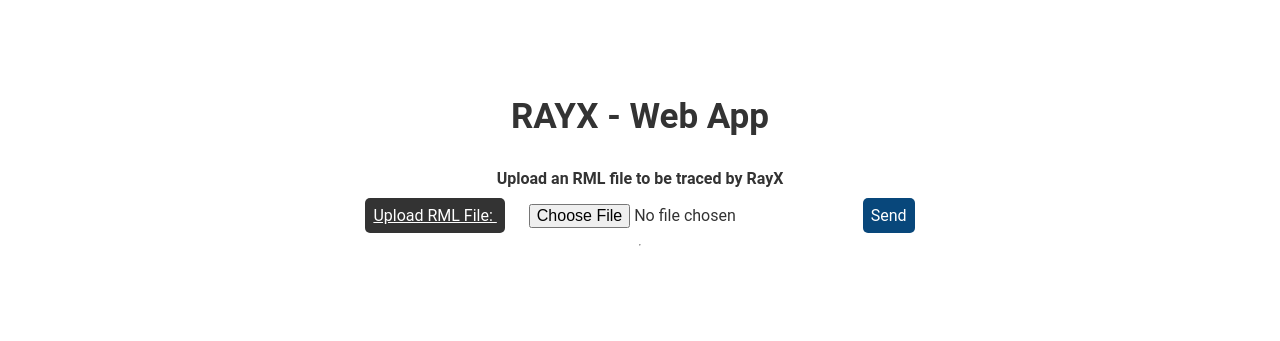
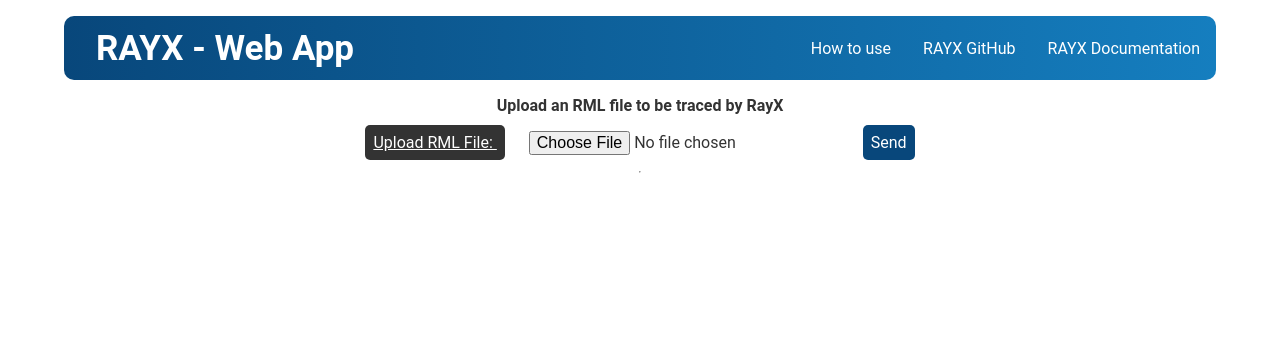
Before and after one commit to win-vid/rayx-webapp, a Flask app: page / in a window 1280 px wide. Shown: the top 341 px of the page. Run offline with Flask 3, Linux system fonts and the light colour scheme.

Commit message:
Redid the header design and added a navbar

```diff
--- a/static/style.css
+++ b/static/style.css
@@ -4,7 +4,7 @@
     --label-text-color: #fff;
     --label-background-color: #333;
     --primary-color: #08477B;
-    --primary-color-hover: #0b6ebe;
+    --primary-color-hover: #157EBF;
 }
 
 * {
@@ -26,8 +26,40 @@ body {
     flex-flow: column;
     justify-content: center;
     align-items: center;
-    margin: 3rem;
+    margin: 0rem 3rem;
     width: 90%;
+}
+
+header {
+    margin-top: 1rem;
+    display: flex;
+    flex-flow: row;
+    justify-content: space-evenly;
+    align-items: center;
+    background: linear-gradient(to right, var(--primary-color), var(--primary-color-hover));
+    border-radius: 10px;
+    width: 100%;
+    height: 4rem;
+}
+
+.NavBar {
+    display: flex;
+    flex-flow: row;
+    justify-content: flex-end;
+    align-items: space-between;
+    width: 100%;
+}
+
+.NavBar a {
+    margin: 0.5rem;
+    text-decoration: none;
+    color: var(--label-text-color);
+    padding: 0.5rem;
+    border-radius: 1px;
+}
+
+.NavBar a:hover {
+    background: var(--label-background-color);
 }
 
 .TitleContainer {
@@ -40,6 +72,8 @@ body {
 
 h1 {
     font-size: 35px;
+    color: var(--label-text-color);
+    width: 20rem;
 }
 
 label {
--- a/templates/base.html
+++ b/templates/base.html
@@ -8,11 +8,18 @@
     <link rel="shortcut icon" href="{{ url_for('static', filename='rayx-logo.png') }}">
 </head>
 <body>
+    <header>
+        <div class = "TitleContainer">
+            <h1>RAYX - Web App</h1>
+        </div>
+        <div class = "NavBar">
+            <a href="https://github.com/win-vid/rayx-webapp" target="_blank">How to use</a>
+            <a href="https://github.com/hz-b/rayx" target="blank">RAYX GitHub</a>
+            <a href="https://hz-b.github.io/rayx/latest/" target="_blank">RAYX Documentation</a>
+        </div>
+    </header>
     <div class = "ExceptionContainer">
         <p>{{exception}} </p>
-    </div>
-    <div class = "TitleContainer">
-        <h1>RAYX - Web App</h1>
     </div>
     <div class = "DescriptionContainer">
         <p>Upload an RML file to be traced by RayX</p>
```
